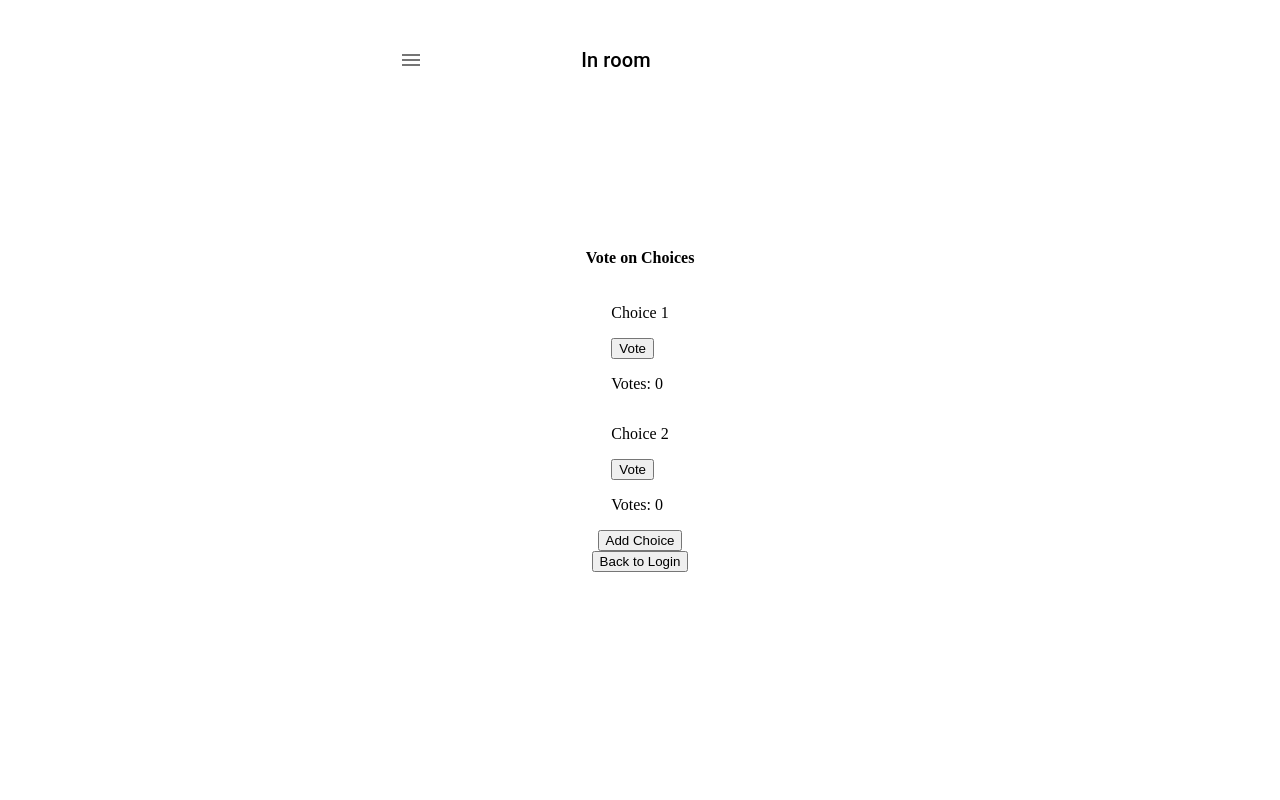
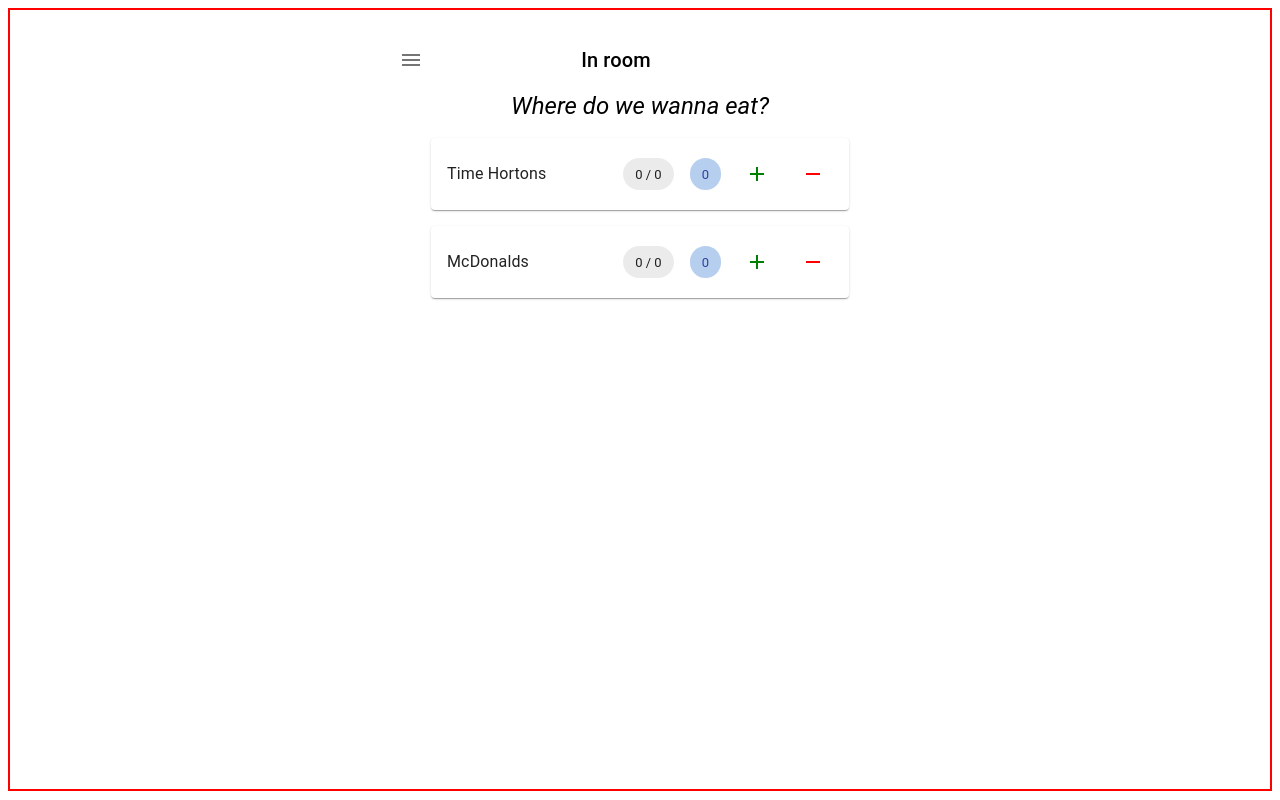
Before and after one commit to Katie500/Decidr, a React (Create React App) app in the folder client/: page /room in a window 1280 px wide. Built offline with nearby package versions, Linux system fonts and the light colour scheme; no server answers; the HTML template or start-up script is replaced by a standard one.

Commit message:
added votingOptionCard

```diff
--- a/client/src/pages/Room.jsx
+++ b/client/src/pages/Room.jsx
@@ -1,7 +1,10 @@
 import {
   Box,
   Button,
+  Card,
+  Chip,
   Grid,
+  Icon,
   IconButton,
   TextField,
   Typography,
@@ -11,62 +14,94 @@
 import MenuIcon from '@mui/icons-material/Menu';
 import { UserContext } from '../contexts/UserContext';
 import { useNavigate } from 'react-router-dom';
+import AddIcon from '@mui/icons-material/Add';
+import RemoveIcon from '@mui/icons-material/Remove';
+
+const dummyVotingOptions = [
+  {
+    name: 'Time Hortons',
+    votesIn: 0,
+    userVotesIn: 0,
+    totalAvailableVotes: 0,
+  },
+  {
+    name: 'McDonalds',
+    votesIn: 0,
+    userVotesIn: 0,
+    totalAvailableVotes: 0,
+  },
+];
 
 const Room = ({}) => {
+  const [pending, setPending] = useState(false);
+  const [newChoiceText, setNewChoiceText] = useState('');
+  const [votionOptions, setVotingOptions] = useState(dummyVotingOptions);
+  const { userDetails, updateUserDetails } = useContext(UserContext);
   const navigate = useNavigate();
-  const [pending, setPending] = useState(false);
 
-  const { userDetails, updateUserDetails } = useContext(UserContext);
+  // const handleVote = (choiceId) => {
+  //   setChoices((prevChoices) =>
+  //     prevChoices.map((choice) =>
+  //       choice.id === choiceId ? { ...choice, votes: choice.votes + 1 } : choice
+  //     )
+  //   );
+  // };
 
-  // State to manage choices and votes
-  const [choices, setChoices] = useState([
-    { id: 1, text: "Choice 1", votes: 0 },
-    { id: 2, text: "Choice 2", votes: 0 },
-  ]);
+  // const handleAddChoice = () => {
+  //   const newChoiceId = choices.length + 1;
+  //   const newChoice = { id: newChoiceId, text: newChoiceText, votes: 0 };
+  //   setChoices([...choices, newChoice]);
+  //   setNewChoiceText(''); // Clear the input field after adding a choice
+  // };
 
-  const [newChoiceText, setNewChoiceText] = useState("");
+  //Navigates back to the login page.
+  const navigateBack = () => {
+    navigate('/');
+  };
 
-  const handleVote = (choiceId) => {
-    setChoices((prevChoices) =>
-      prevChoices.map((choice) =>
-        choice.id === choiceId ? { ...choice, votes: choice.votes + 1 } : choice
-      )
+  const VotingOptionCard = ({
+    name,
+    votesIn,
+    userVotesIn,
+    totalAvailableVotes,
+  }) => {
+    return (
+      <Card
+        style={{
+          padding: '1rem',
+          display: 'flex',
+          gap: '1rem',
+          alignItems: 'center',
+          margin: '1rem',
+        }}
+      >
+        <Typography
+          textAlign={'left'}
+          width={'45%'}
+          textOverflow={'ellipsis'}
+          overflow={'hidden'}
+        >
+          {name}
+        </Typography>
+        <Chip label={`${votesIn} / ${totalAvailableVotes}`} />
+        <Chip
+          label={`${userVotesIn}`}
+          sx={{ background: '#B7CFEE', color: '#2E419D' }}
+        />
+        <IconButton>
+          <AddIcon sx={{ color: 'green' }} />
+        </IconButton>
+        <IconButton>
+          <RemoveIcon sx={{ color: 'red' }} />
+        </IconButton>
+      </Card>
     );
   };
-
-  const renderChoices = () => {
-    return choices.map((choice) => (
-      <div key={choice.id} className="pad-bottom centered">
-        <div xs="auto">
-          <p>{choice.text}</p>
-        </div>
-        <div xs="auto">
-          <button onClick={() => handleVote(choice.id)}>Vote</button>
-        </div>
-        <div xs="auto">
-          <p>Votes: {choice.votes}</p>
-        </div>
-      </div>
-    ));
-  };
-
-  const handleAddChoice = () => {
-    const newChoiceId = choices.length + 1;
-    const newChoice = { id: newChoiceId, text: newChoiceText, votes: 0 };
-    setChoices([...choices, newChoice]);
-    setNewChoiceText(""); // Clear the input field after adding a choice
-  };
-
-    //Navigates back to the login page.
-    const navigateBack = () => {
-      navigate('/');
-    };
-
 
   return (
     <>
       <Box className="topBarContainer">
-        <Box container className="topBar widthConstraint">
+        <Box className="topBar widthConstraint">
           <IconButton className="topBarIcon">
             <MenuIcon />
           </IconButton>
@@ -78,40 +113,40 @@
           </Typography>
         </Box>
       </Box>
-
-
-      <Box className="container">
-      <div>
-          <h4>Vote on Choices</h4>
-      </div>
-
-      {renderChoices()}
-      <div>
-        <div>
-          <div
-            type="text"
-            placeholder="Enter new choice"
-            className="mr-sm-2"
-            value={newChoiceText}
-            onChange={(event) => setNewChoiceText(event.target.value)}
-          />
-        </div>
-        <div>
-          <button onClick={handleAddChoice}>Add Choice</button>
-        </div>
-      </div>
-      <div className="pad-bottom centered">
-        <div>
-          <button onClick={navigateBack}>Back to Login</button>
-        </div>
-      </div>
-      </Box>
-
+      <Grid
+        className="container"
+        style={{
+          border: '2px solid red',
+          display: 'flex',
+          justifyContent: 'center',
+          alignItems: 'initial',
+        }}
+      >
+        <Box
+          className="widthConstraint"
+          style={{ marginTop: '80px', width: '100%' }}
+        >
+          <Typography
+            variant="h5"
+            fontStyle={'italic'}
+            width={'100%'}
+            textAlign={'center'}
+          >
+            Where do we wanna eat?
+          </Typography>
+          {votionOptions.map((option, index) => (
+            <VotingOptionCard
+              key={index}
+              name={option.name}
+              votesIn={option.votesIn}
+              totalAvailableVotes={option.totalAvailableVotes}
+              userVotesIn={option.userVotesIn}
+            />
+          ))}
+        </Box>
+      </Grid>
 
       <LoadingBackdrop open={pending} />
-
-
-
     </>
   );
 };
```
